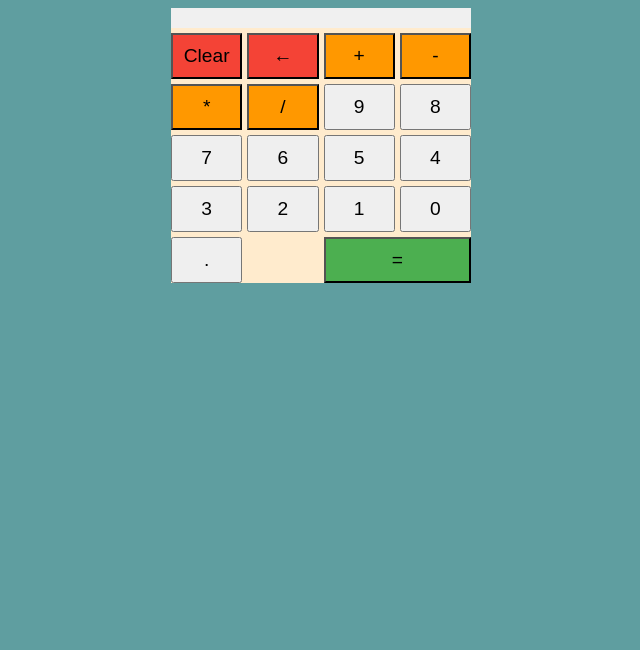
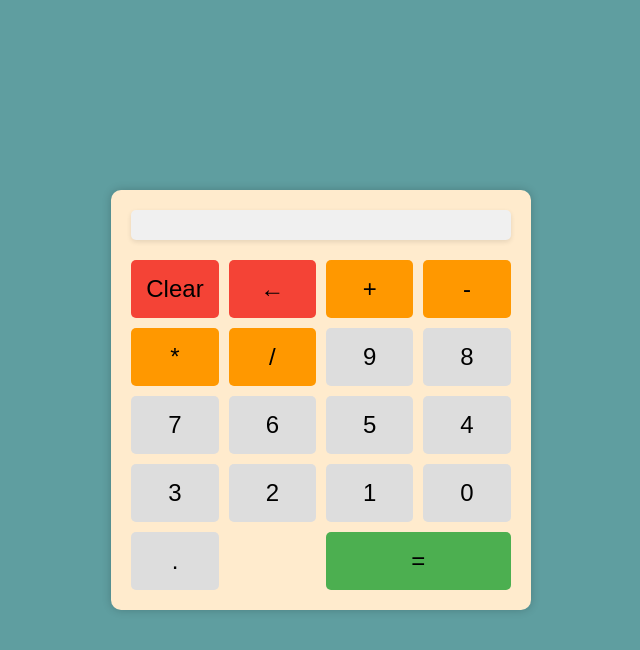
Before and after one commit to mutsinziisaac/calculator, a plain HTML site: page index.html in a window 1280 px wide. Shown: the whole page, without its empty margins (319-959 px from the left). Drawn offline with Linux system fonts and the light colour scheme.

Commit message:
updating my css

```diff
--- a/style.css
+++ b/style.css
@@ -1,31 +1,47 @@
-body{
-    background-color:cadetblue ;
+body {
+  background-color: cadetblue;
+  margin: 0;
+  display: flex;
+  justify-content: center;
+  align-items: center;
+  min-height: 100vh;
 }
+
 .calculator {
   display: grid;
   grid-template-columns: repeat(4, 1fr);
-    grid-gap: 5px;
-    max-width: 300px;
+  grid-gap: 10px;
+  max-width: 400px;
   margin: 0 auto;
   background-color: blanchedalmond;
-  }
-  .right-side {
-    grid-column: 3 / span 2;
+  padding: 20px;
+  border-radius: 10px;
+  box-shadow: 0 0 10px rgba(0, 0, 0, 0.2);
 }
 
 .display {
   grid-column: 1 / span 4;
   background-color: #f0f0f0;
   text-align: right;
-    padding: 10px;
-    font-size: 1.5rem;
-    overflow: hidden;
+  padding: 15px;
+  font-size: 2rem;
+  border-radius: 5px;
+  margin-bottom: 10px;
+  box-shadow: 0 2px 5px rgba(0, 0, 0, 0.1);
 }
 
 button {
-    font-size: 1.2rem;
-    padding: 10px;
+  font-size: 1.5rem;
+  padding: 15px;
   cursor: pointer;
+  border: none;
+  background-color: #ddd;
+  border-radius: 5px;
+  transition: background-color 0.3s ease;
+}
+
+button:hover {
+  background-color: #ccc;
 }
 
 .operator {
@@ -37,6 +53,26 @@ body{
   grid-column: 3 / span 2;
 }
 
-  .clear, .backspace {
+.clear,
+.backspace {
   background-color: #f44336;
 }
+
+button:active {
+  background-color: #aaa;
+}
+
+button:focus {
+  outline: none;
+}
+
+.right-side {
+  grid-column: 3 / span 2;
+}
+
+/* Media query for smaller screens */
+@media (max-width: 600px) {
+  .calculator {
+    max-width: 80%;
+  }
+}
```
Lines whose indentation alone changed are shown as unchanged.
